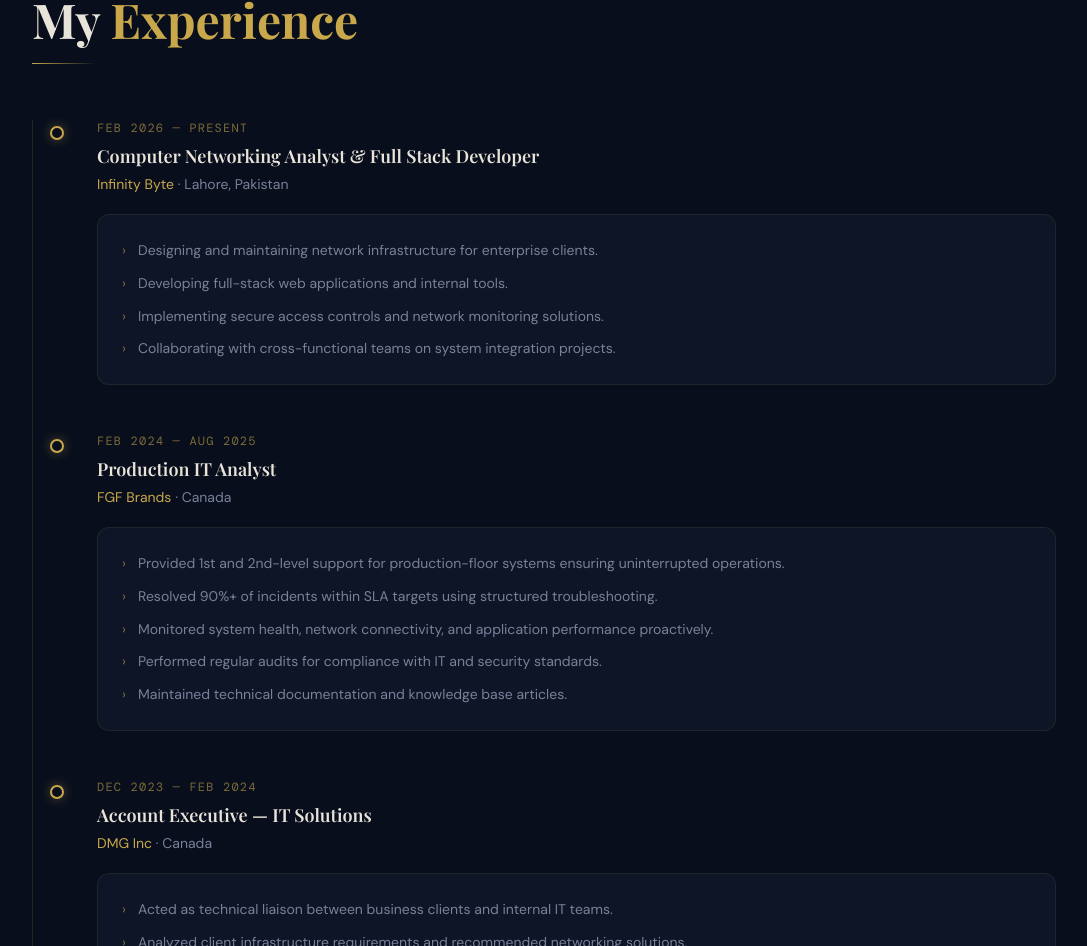
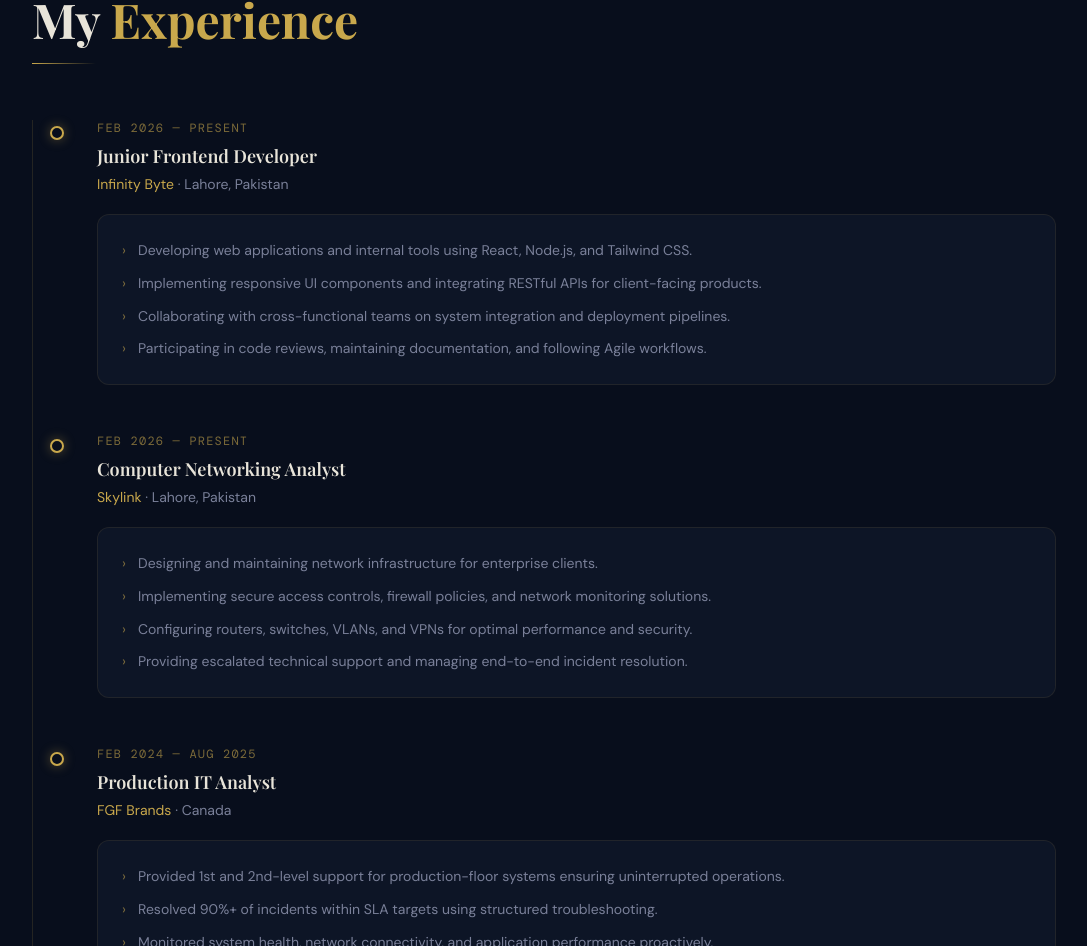
Before and after one commit to jay2998/jahangir-portfolio, a React (Vite) app: page / in a window 1280 px wide. Shown: the part 2829-3775 px from the top of the page, without its empty margins (96-1183 px from the left). Built offline with nearby package versions, Linux system fonts and the light colour scheme; no server answers; a web font is replaced by a local one.

Commit message:
update work experience

```diff
--- a/src/data/portfolioData.js
+++ b/src/data/portfolioData.js
@@ -9,7 +9,7 @@ export const personalInfo = {
     "IoT Solutions Builder",
   ],
   location: "Lahore, Pakistan",
-  company: "Infinity Byte",
+  company: "Infinity Byte & Skylink",
   email: "jahangir.ali2998@gmail.com",
   phone: "+92 3264053540",
   linkedin: "https://linkedin.com/in/jahangir-ali-0352451b5",
@@ -70,16 +70,28 @@ export const skillGroups = [
 ];
 
 export const experiences = [
-  {
-    date: "Feb 2026 — PRESENT",
-    role: "Computer Networking Analyst & Full Stack Developer",
+ {
+    date: "FEB 2026 — PRESENT",
+    role: "Junior Frontend Developer",
     company: "Infinity Byte",
     location: "Lahore, Pakistan",
     bullets: [
+      "Developing web applications and internal tools using React, Node.js, and Tailwind CSS.",
+      "Implementing responsive UI components and integrating RESTful APIs for client-facing products.",
+      "Collaborating with cross-functional teams on system integration and deployment pipelines.",
+      "Participating in code reviews, maintaining documentation, and following Agile workflows.",
+    ],
+  },
+  {
+    date: "FEB 2026 — PRESENT",
+    role: "Computer Networking Analyst",
+    company: "Skylink",
+    location: "Lahore, Pakistan",
+    bullets: [
       "Designing and maintaining network infrastructure for enterprise clients.",
-      "Developing full-stack web applications and internal tools.",
-      "Implementing secure access controls and network monitoring solutions.",
-      "Collaborating with cross-functional teams on system integration projects.",
+      "Implementing secure access controls, firewall policies, and network monitoring solutions.",
+      "Configuring routers, switches, VLANs, and VPNs for optimal performance and security.",
+      "Providing escalated technical support and managing end-to-end incident resolution.",
     ],
   },
   {
```
